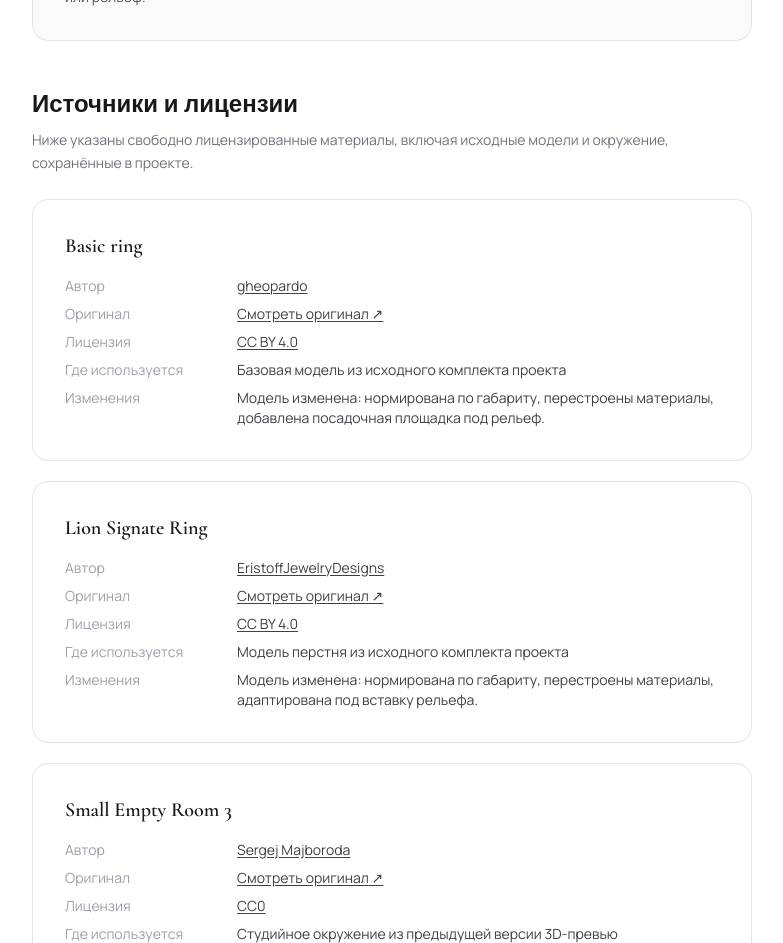
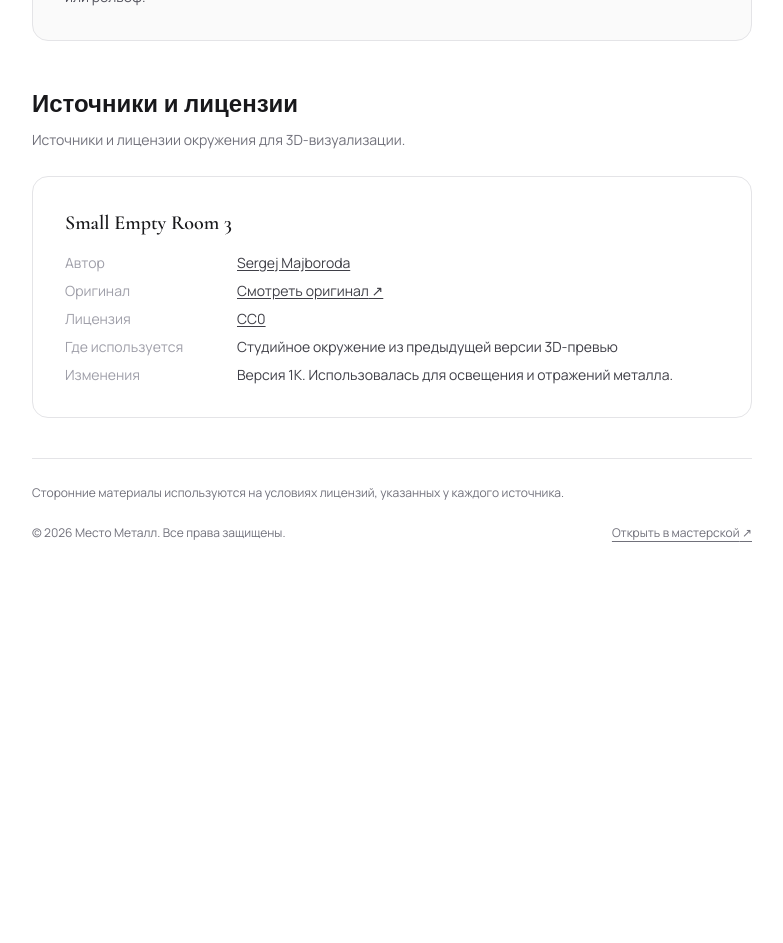
Before and after one commit to VadyaProxima/favplace, a Next.js app in the folder apps/web/: page /credits in a window 1280 px wide. Shown: the part 600-1543 px from the top of the page, without its empty margins (248-1031 px from the left). After the commit the page ends 1198 px from the top, so only its background shows below. Built offline with nearby package versions, Linux system fonts and the light colour scheme.

Commit message:
Remove unused ring model credits

```diff
--- a/apps/web/src/app/credits/CreditsContent.tsx
+++ b/apps/web/src/app/credits/CreditsContent.tsx
@@ -18,30 +18,6 @@ interface Asset {
 }
 
 const ASSETS: Asset[] = [
-	{
-		title: 'Basic ring',
-		author: 'gheopardo',
-		authorUrl: 'https://sketchfab.com/gheopardo',
-		source:
-			'https://sketchfab.com/3d-models/basic-ring-ca4ee8dbe18543f78f10aacdc26d10b1',
-		license: 'CC BY 4.0',
-		licenseUrl: 'https://creativecommons.org/licenses/by/4.0/',
-		usedFor: 'Базовая модель из исходного комплекта проекта',
-		changes:
-			'Модель изменена: нормирована по габариту, перестроены материалы, добавлена посадочная площадка под рельеф.',
-	},
-	{
-		title: 'Lion Signate Ring',
-		author: 'EristoffJewelryDesigns',
-		authorUrl: 'https://sketchfab.com/EristoffJewelryDesigns',
-		source:
-			'https://sketchfab.com/3d-models/lion-signate-ring-717543dbcdb148f8ad8a91ad88cace02',
-		license: 'CC BY 4.0',
-		licenseUrl: 'https://creativecommons.org/licenses/by/4.0/',
-		usedFor: 'Модель перстня из исходного комплекта проекта',
-		changes:
-			'Модель изменена: нормирована по габариту, перестроены материалы, адаптирована под вставку рельефа.',
-	},
 	{
 		title: 'Small Empty Room 3',
 		author: 'Sergej Majboroda',
@@ -81,7 +57,7 @@ export function CreditsContent() {
 				</div>
 			</section>
 			<h2 className="font-display mt-12 text-2xl font-semibold">{t('Источники и лицензии')}</h2>
-			<p className="mt-2 text-sm leading-relaxed text-zinc-500">{t('Ниже указаны свободно лицензированные материалы, включая исходные модели и окружение, сохранённые в проекте.')}</p>
+			<p className="mt-2 text-sm leading-relaxed text-zinc-500">{t('Источники и лицензии окружения для 3D-визуализации.')}</p>
 
 			<ul className="mt-6 space-y-5">
 				{ASSETS.map(asset => (
--- a/apps/web/src/lib/translations.ts
+++ b/apps/web/src/lib/translations.ts
@@ -80,9 +80,7 @@ export const EN: Record<string, string> = {
 	'В основе работы — переданный исполнителем комплект проекта от августа 2026 года. Форма кольца, рельеф и освещение адаптированы для интерактивной мастерской.': 'The work builds on the project package delivered by the contractor in August 2026. The ring shape, terrain and lighting have been adapted for the interactive studio.',
 	'Природное окружение из комплекта исполнителя используется для отражений на металле. Для веб-превью подготовлена компактная HDR-версия; окружение не изменяет геометрию кольца или рельеф.': 'The nature environment supplied by the contractor provides reflections on the metal. A compact HDR version was prepared for the web preview; it does not change the ring or terrain geometry.',
 	'Источники и лицензии': 'Sources and licenses',
-	'Ниже указаны свободно лицензированные материалы, включая исходные модели и окружение, сохранённые в проекте.': 'The freely licensed assets below include the source models and environment retained in the project.',
-	'Базовая модель из исходного комплекта проекта': 'Base model from the original project package',
-	'Модель перстня из исходного комплекта проекта': 'Signet model from the original project package',
+	'Источники и лицензии окружения для 3D-визуализации.': 'Sources and licenses for the 3D visualization environment.',
 	'Студийное окружение из предыдущей версии 3D-превью': 'Studio environment from the previous 3D preview',
 	'Версия 1K. Использовалась для освещения и отражений металла.': '1K version, used for lighting and metal reflections.',
 	'Смотреть оригинал': 'View original',
```
